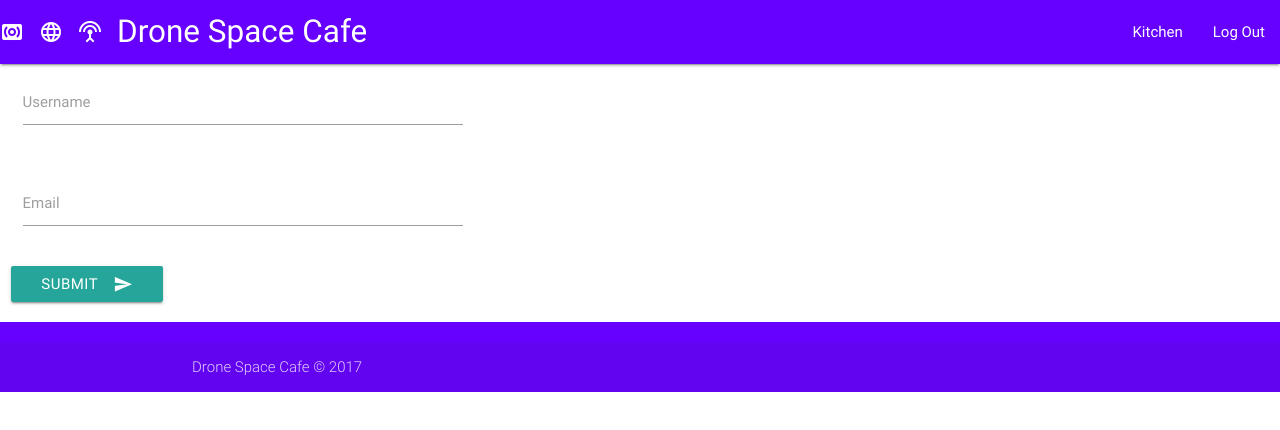
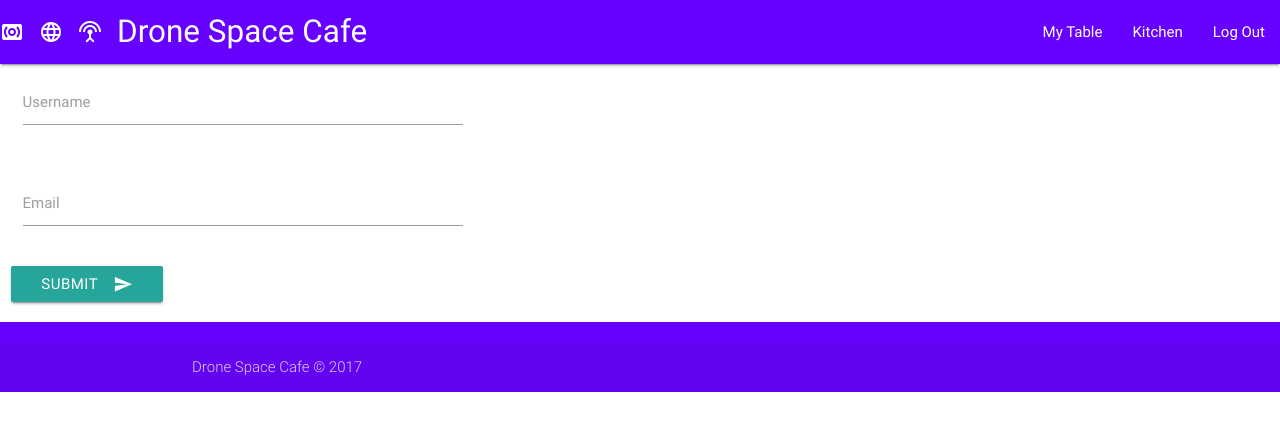
Before and after one commit to slavitto/diploma-angular-cafe, a website: page index.html in a window 1280 px wide. Drawn offline with nearby package versions, Linux system fonts and the light colour scheme; some packages are replaced by stand-ins of ours; no server answers.

Commit message:
menu-mytable-added

```diff
--- a/index.html
+++ b/index.html
@@ -28,6 +28,7 @@
         <i class="material-icons left">surround_sound</i><i class="material-icons left">language</i><i class="material-icons left">settings_input_antenna</i>
             <a href="#!/" class="brand-logo">Drone Space Cafe</a>
             <ul id="nav-mobile" class="right hide-on-med-and-down">
+                <li><a href="#!/mytable">My Table</a></li>
                 <li><a href="#!/kitchen">Kitchen</a></li>
                 <li><a href="#!/login">Log Out</a></li>
             </ul>
```
